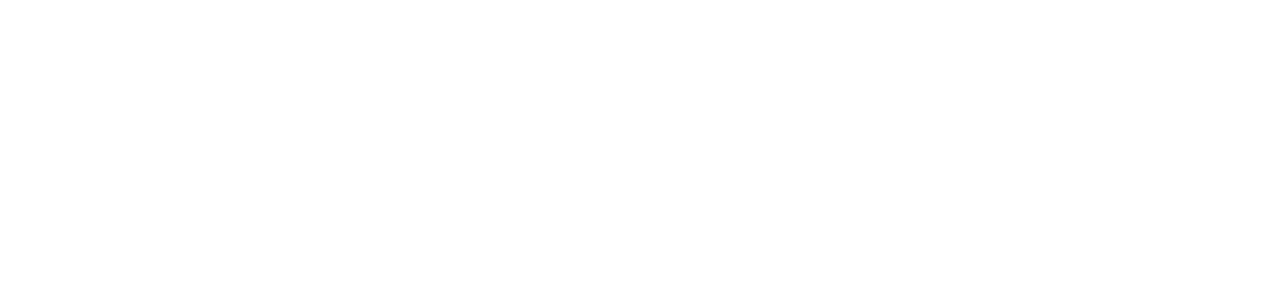
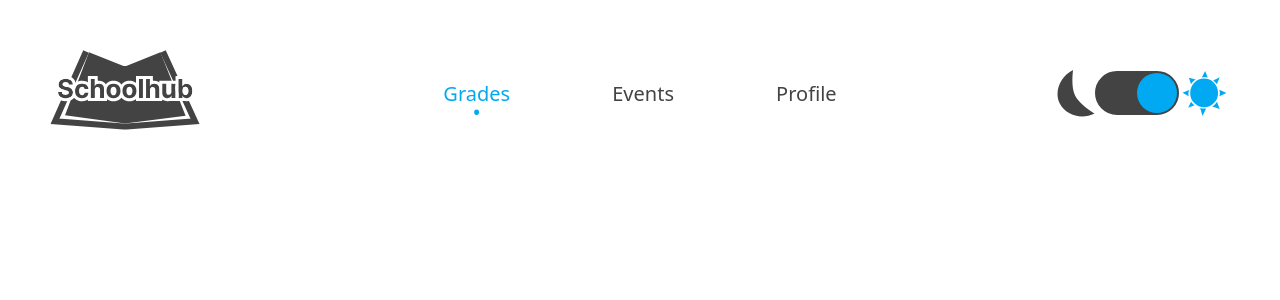
Before and after one commit to TheGreatShan/SchoolHub, a React (Create React App) app in the folder src/SchoolHub.Webapp/: page /grades in a window 1280 px wide. Before the commit this address had no page. Shown: the top 300 px of the page. Built offline with nearby package versions, Linux system fonts and the light colour scheme.

Commit message:
add quicklinks

```diff
--- a/src/SchoolHub.Webapp/src/App.tsx
+++ b/src/SchoolHub.Webapp/src/App.tsx
@@ -2,6 +2,7 @@
 import { BrowserRouter, Routes, Route } from 'react-router-dom';
 import Home from './pages/home/Home';
 import { ThemeContext } from './contexts';
+import Navbar from './components/navbar/Navbar';
 function App() {
 
 	const [theme, setTheme] = useState(window.matchMedia('(prefers-color-scheme: light)').matches? 'light': 'dark');
@@ -19,10 +20,11 @@
   return (
 	<ThemeContext.Provider value={{theme, setTheme}}>
 		<BrowserRouter>
-		<Routes>
-			<Route path='/' element={<Home/>}/>
-		</Routes>
-	</BrowserRouter>
+			<Navbar/>
+			<Routes>
+				<Route path='/' element={<Home/>}/>
+			</Routes>
+		</BrowserRouter>
 	</ThemeContext.Provider>
 
   );
--- a/src/SchoolHub.Webapp/src/components/appicon/AppIcon.tsx
+++ b/src/SchoolHub.Webapp/src/components/appicon/AppIcon.tsx
@@ -2,7 +2,8 @@
 
 interface IProps {
     hasNotification?: boolean;
-    img: string
+    img: string;
+    to: string;
 }
 
 function AppIcon(props: IProps) {
@@ -10,7 +11,7 @@
     const hasNotification = props.hasNotification?? false;
 
     return (
-        <a className="AppIcon" href="https://teams.microsoft.com">
+        <a className="AppIcon" href={props.to} target='_blank'>
             <img src={props.img} width="80%"/>
             {hasNotification? <span></span>: ''}
         </a>
--- a/src/SchoolHub.Webapp/src/components/navbar/Navbar.css
+++ b/src/SchoolHub.Webapp/src/components/navbar/Navbar.css
@@ -2,3 +2,17 @@
     display: grid;
     grid-template-columns: repeat(3, 1fr);
 }
+
+.Navbar .selected {
+    color: var(--selection-color);
+    position: relative;
+}
+
+.Navbar .selected::before {
+    content: '.';
+    position: absolute;
+    bottom: -0.5em;
+    text-align: center;
+    width: 100%;
+    font-size: 2em;
+}
--- a/src/SchoolHub.Webapp/src/components/navbar/Navbar.tsx
+++ b/src/SchoolHub.Webapp/src/components/navbar/Navbar.tsx
@@ -1,4 +1,4 @@
-import { Link } from "react-router-dom";
+import { Link, useLocation } from "react-router-dom";
 import {ReactComponent as LogoLight} from '../../icons/logo-light.svg';
 import ThemeToggle from "../themeToggle/ThemeToggle";
 import Logo from "../logo/Logo";
@@ -6,13 +6,28 @@
 import './Navbar.css';
 
 function Navbar() {
+    const {pathname} = useLocation();
+
+    const navigations = [
+        {
+            title: 'Grades',
+            path: '/grades'
+        },
+        {
+            title: 'Events',
+            path: '/events'
+        },
+        {
+            title: 'Profile',
+            path: '/profile'
+        }
+    ]
+
     return (
         <header className="Navbar">
             <Link to="/"><Logo/></Link>
             <div className="flex-row" style={{ justifyContent: "space-between" }}>
-                <Link to="/grades">Grades</Link>
-                <Link to="/events">Events</Link>
-                <Link to="/profile">Profile</Link>
+                {navigations.map((navigation) => <Link to={navigation.path} className={pathname === navigation.path? 'selected': ''}>{navigation.title}</Link>)}
             </div>
             <div className="flex-row" style={{justifySelf: "end"}}>
                 <ThemeToggle/>
--- a/src/SchoolHub.Webapp/src/index.css
+++ b/src/SchoolHub.Webapp/src/index.css
@@ -45,6 +45,12 @@
   color: var(--secondary-color);
 }
 
+
+.flex-column {
+  display: flex;
+  flex-direction: column;
+}
+
 .flex-row {
   display: flex;
   flex-direction: row;
--- a/src/SchoolHub.Webapp/src/pages/home/Home.tsx
+++ b/src/SchoolHub.Webapp/src/pages/home/Home.tsx
@@ -6,10 +6,12 @@
 function Home() {
     return(
         <>
-        <Navbar/>
-        <section style={{margin: "auto 0px"}}>
+        <section className="flex-column" style={{margin: "auto 0px", gap: 20}}>
             <HorizontalList title="Microsoft Apps">
-                <AppIcon img={require('../../icons/teams.png')}/>
+                <AppIcon to="https://teams.microsoft.com" img={require('../../icons/teams.png')}/>
+            </HorizontalList>
+            <HorizontalList title="Others">
+                <AppIcon to="https://notion.so" img={require('../../icons/notion.png')}/>
             </HorizontalList>
         </section>
 
```
Also changed, not shown: src/SchoolHub.Webapp/public/index.html (line endings or trailing spaces), src/SchoolHub.Webapp/src/components/appicon/AppIcon.css (line endings or trailing spaces), src/SchoolHub.Webapp/src/components/horizontallist/HorizontalList.css (line endings or trailing spaces), src/SchoolHub.Webapp/src/components/horizontallist/HorizontalList.tsx (line endings or trailing spaces), src/SchoolHub.Webapp/src/icons/notion.png (added), src/SchoolHub.Webapp/src/index.tsx (line endings or trailing spaces).
